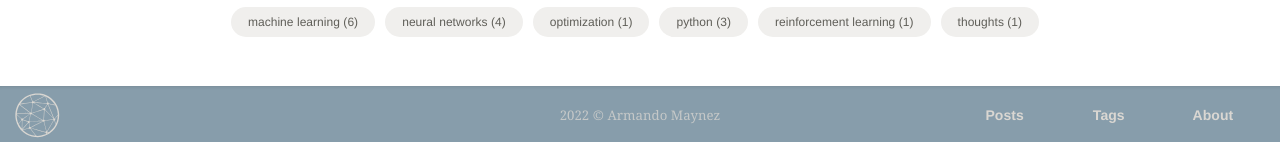
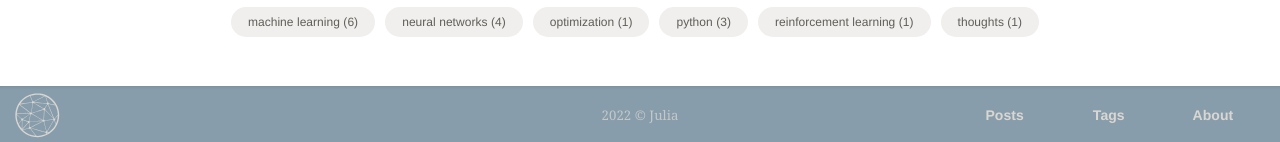
Before and after one commit to Julia-LiuJ/Julia-LiuJ.github.io, a Jekyll site: the page built from index.html, in a window 1280 px wide. Shown: the part 789-931 px from the top of the page. Built offline with Jekyll 4.4.1, drawn with Linux system fonts in a browser that asks for light colours; some web fonts are replaced; the list of posts is cut into pages by our own code; some of the changed lines change nothing that is shown.

Commit message:
Update _config.yml

```diff
--- a/_config.yml
+++ b/_config.yml
@@ -1,6 +1,6 @@
 # Site settings
-title: The Minimum Viable Model
-description: 'Artificial Intelligence trends and concepts made easy.' # this means to ignore newlines until "baseurl:"
+title: A new story
+description: 'Record and share the bits and pieces of life.' # this means to ignore newlines until "baseurl:"
 permalink: ':title:output_ext'
 baseurl: "/" # the subpath of your site, e.g. /blog
 url: "https://the-mvm.github.io" # the base hostname & protocol for your site, e.g. http://example.com
@@ -24,7 +24,7 @@
 highlight_theme: syntax-base16.monokai.dark # select a dark theme for the code highlighter if needed
 
 # Author settings
-author: Armando Maynez # add your name
+author: Julia # add your name
 author-pic: Myself_Neon_grey.jpg
 about-author: Engineer, industry executive, research enthusiast. Avid learner with diverse interests in coding, machine learning, artificial intelligence and reinforcement learning. 17+ years of experience working in multinational corporations.
 
```
